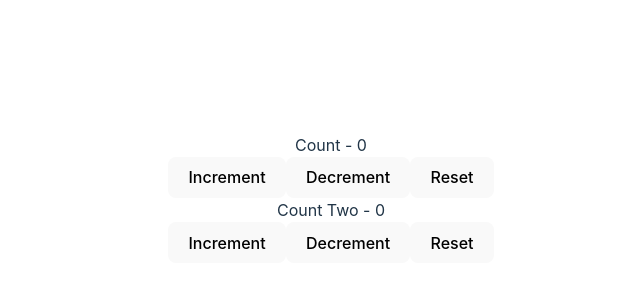
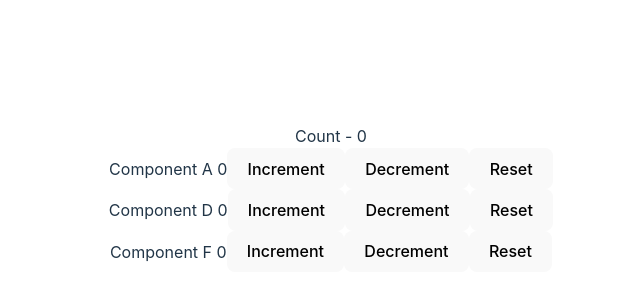
Before and after one commit to EmmanuelNdu/Reacthooks, a React (Vite) app: page / in a window 1280 px wide. Shown: the part 202-502 px from the top of the page, without its empty margins (309-949 px from the left). Built offline with nearby package versions, Linux system fonts and the light colour scheme.

Commit message:
Combining useReducer and useContext

```diff
--- a/src/App.jsx
+++ b/src/App.jsx
@@ -1,6 +1,6 @@
 import { useState } from 'react'
 import './App.css'
-import React from 'react'
+import React, {useReducer} from 'react'
 import HookCounter from './components/HookCounter'
 import HookCounter2 from './components/HookCounter2'
 import HookCounter3 from './components/HookCounter3'
@@ -15,15 +15,35 @@
 import ReducerSimpleStateAction from './components/ReducerSimpleStateAction'
 import ReducerComplexStateAction from './components/ReducerComplexStateAction'
 import MultipleReducer from './components/MultipleReducer'
+import ComponentAUse from './components/ComponentAUse'
+import ComponentBUse from './components/ComponentBUse'
+import ComponentCUse from './components/ComponentCUse'
+
+export const CountContext = React.createContext()
+
+const initialState = 0
+const reducer = (state, action) => {
+    switch(action) {
+        case 'increment':
+        return state + 1
+        case 'decrement':
+        return state - 1
+        case 'reset':
+        return initialState
+        default :
+        return state
+    }
+}
 
 export const UserContext = React.createContext()
 export  const ChannelContext = React.createContext()
 
 function App() {
-
+  const [count, dispatch] = useReducer(reducer, initialState)
   return (
-
+   <CountContext.Provider value={{ countState: count, countDispatch: dispatch}}>
 <>
+Count - {count}
 {/* <HookCounter />
 <HookCounter2 />
 <HookCounter3 />
@@ -40,9 +60,14 @@
   </ChannelContext.Provider>
 </UserContext.Provider>
 <ReducerSimpleStateAction />
-<ReducerComplexStateAction /> */}
-<MultipleReducer />
+<ReducerComplexStateAction />
+<MultipleReducer /> */}
+<ComponentAUse />
+<ComponentBUse />
+<ComponentCUse />
 </>
+
+</CountContext.Provider>
   )
 }
 
--- /dev/null
+++ b/src/components/ComponentAUse.jsx
@@ -0,0 +1,16 @@
+import React, { useContext } from 'react'
+import { CountContext } from '../App'
+
+function ComponentAUse() {
+    const countContext = useContext(CountContext)
+  return (
+    <div>
+         Component A {countContext.countState}
+        <button onClick={() => countContext.countDispatch('increment')}>Increment</button>
+        <button onClick={() => countContext.countDispatch('decrement')}>Decrement</button>
+        <button onClick={() => countContext.countDispatch('reset')}>Reset</button>
+    </div>
+  )
+}
+
+export default ComponentAUse
--- /dev/null
+++ b/src/components/ComponentBUse.jsx
@@ -0,0 +1,12 @@
+import React from 'react'
+import ComponentDUse from './ComponentDUse'
+
+function ComponentBUse() {
+  return (
+    <div>
+        <ComponentDUse />
+    </div>
+  )
+}
+
+export default ComponentBUse
--- /dev/null
+++ b/src/components/ComponentCUse.jsx
@@ -0,0 +1,12 @@
+import React from 'react'
+import ComponentEUse from './ComponentEUse'
+
+function ComponentCUse() {
+  return (
+    <div>
+        <ComponentEUse />
+    </div>
+  )
+}
+
+export default ComponentCUse
--- /dev/null
+++ b/src/components/ComponentDUse.jsx
@@ -0,0 +1,16 @@
+import React, { useContext } from 'react'
+import { CountContext } from '../App'
+
+function ComponentDUse() {
+    const countContext = useContext(CountContext)
+  return (
+    <div>
+        Component D {countContext.countState}
+        <button onClick={() => countContext.countDispatch('increment')}>Increment</button>
+        <button onClick={() => countContext.countDispatch('decrement')}>Decrement</button>
+        <button onClick={() => countContext.countDispatch('reset')}>Reset</button>
+    </div>
+  )
+}
+
+export default ComponentDUse
--- /dev/null
+++ b/src/components/ComponentEUse.jsx
@@ -0,0 +1,12 @@
+import React from 'react'
+import ComponentFUse from './ComponentFUse'
+
+function ComponentEUse() {
+  return (
+    <div>
+        <ComponentFUse />
+    </div>
+  )
+}
+
+export default ComponentEUse
--- /dev/null
+++ b/src/components/ComponentFUse.jsx
@@ -0,0 +1,16 @@
+import React, { useContext } from 'react'
+import { CountContext } from '../App'
+
+function ComponentFUse() {
+    const countContext = useContext(CountContext)
+  return (
+    <div>
+        Component F {countContext.countState}
+        <button onClick={() => countContext.countDispatch('increment')}>Increment</button>
+        <button onClick={() => countContext.countDispatch('decrement')}>Decrement</button>
+        <button onClick={() => countContext.countDispatch('reset')}>Reset</button>
+    </div>
+  )
+}
+
+export default ComponentFUse
```
